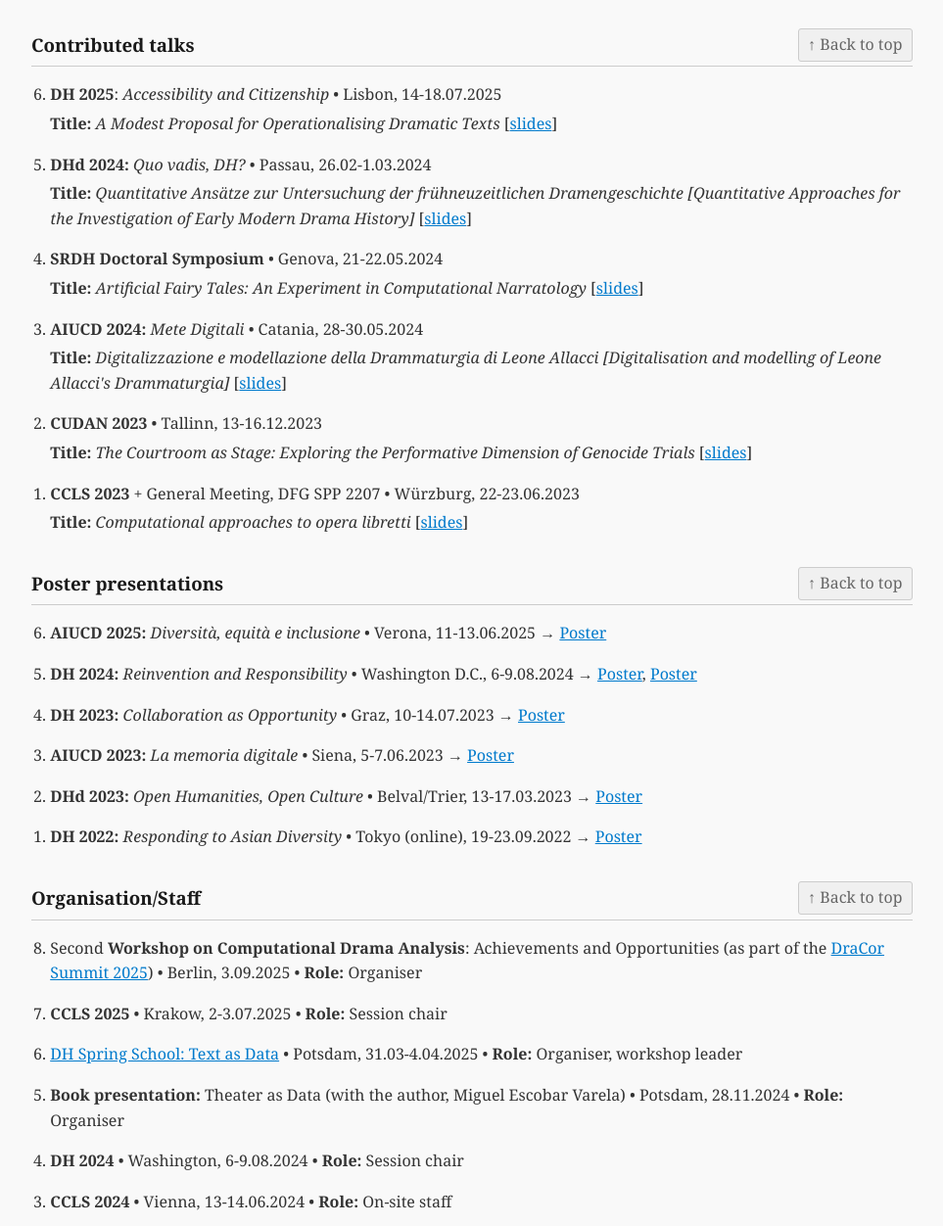
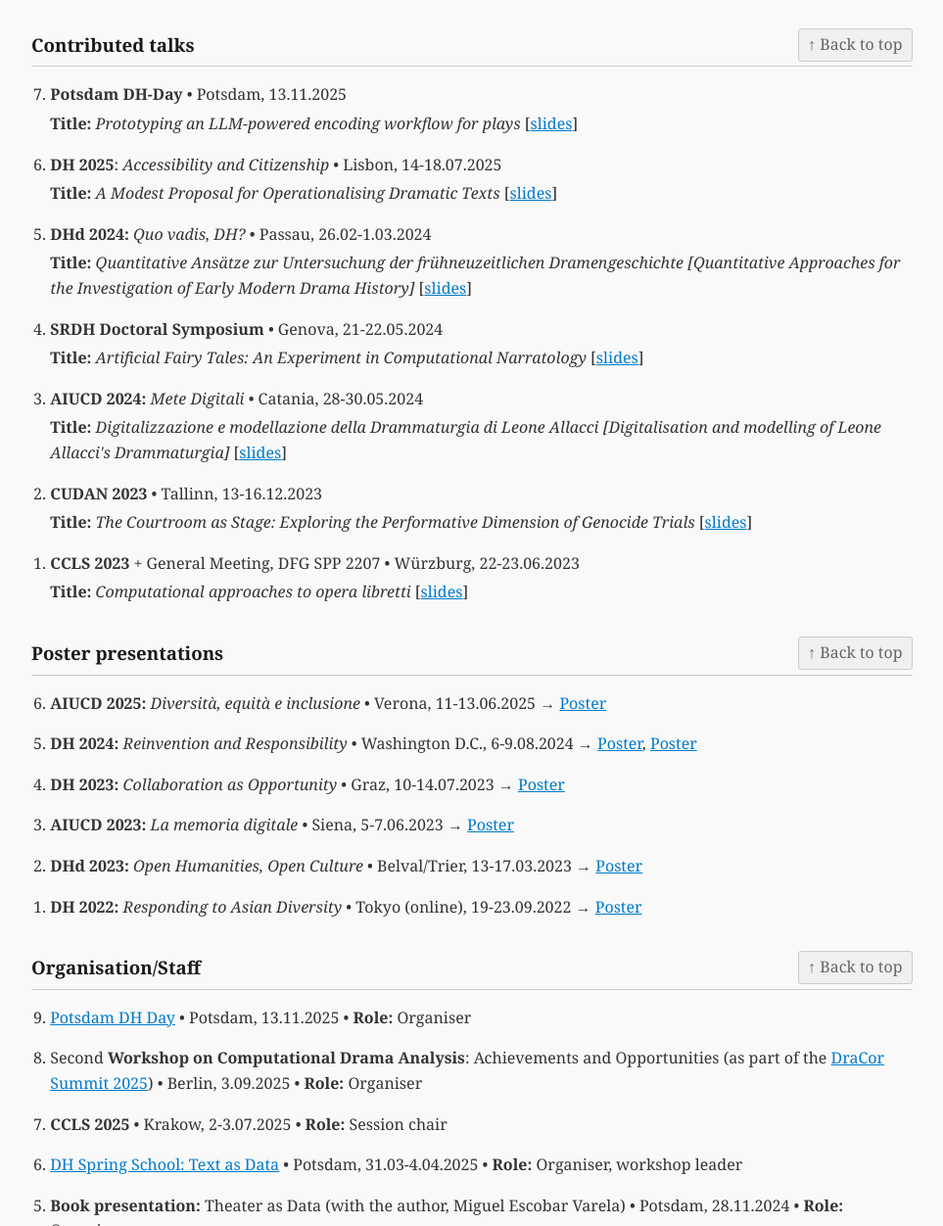
Before and after one commit to lucagiovannini7/lucagiovannini7.github.io, a plain HTML site: page conferences.html in a window 1280 px wide. Shown: the part 1364-2616 px from the top of the page at 98% size, without its empty margins (158-1121 px from the left). Drawn offline with nearby package versions, Linux system fonts and the light colour scheme; no server answers; a web font is replaced by a local one.

Commit message:
Update conferences.html

```diff
--- a/conferences.html
+++ b/conferences.html
@@ -271,6 +271,10 @@
             <h3 id="contributed-talks-section"><b>Contributed talks</b> <a href="#top" class="back-to-top">↑ Back to top</a></h3>
             <ol reversed id="contributed-talks">
                 <li>
+                    <p><b>Potsdam DH-Day</b> • Potsdam, 13.11.2025</p>
+                    <p><b>Title:</b> <i>Prototyping an LLM-powered encoding workflow for plays </i> [<a href="https://lucagiovannini7.github.io/slides/pdm-2025.pdf">slides</a>]</p>
+                </li>
+				<li>
                     <p><b>DH 2025</b>: <i>Accessibility and Citizenship</i> • Lisbon, 14-18.07.2025</p>
                     <p><b>Title:</b> <i>A Modest Proposal for Operationalising Dramatic Texts</i> [<a href="https://lucagiovannini7.github.io/slides/lisbon-2025.pdf">slides</a>]</p>
                 </li>
@@ -320,6 +324,9 @@
 
             <h3 id="organisation-section"><b>Organisation/Staff</b> <a href="#top" class="back-to-top">↑ Back to top</a></h3>
             <ol reversed id="organisation-staff">
+				<li>
+                    <p><a href="https://www.uni-potsdam.de/de/digital-humanities/events/dh-day-2025">Potsdam DH Day</a> • Potsdam, 13.11.2025 • <b>Role:</b> Organiser</p>
+                </li>
                 <li>
                     <p>Second <b>Workshop on Computational Drama Analysis</b>: Achievements and Opportunities (as part of the <a href="https://summit.dracor.org">DraCor Summit 2025</a>) • Berlin, 3.09.2025 • <b>Role:</b> Organiser</p>
                 </li>
```
